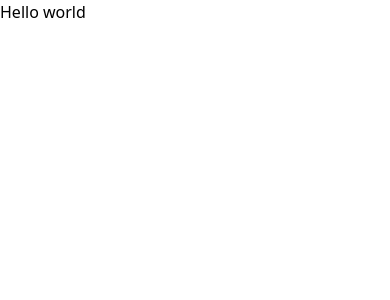
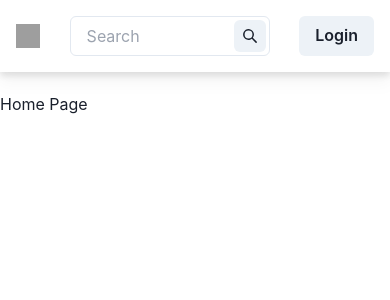
Before and after one commit to masadamsahid/yell-low-web-client, a React (Vite) app: page / in a window 390 px wide. Shown: the top 300 px of the page. Built offline with nearby package versions, Linux system fonts and the light colour scheme; grey boxes are pictures that could not be loaded.

Commit message:
add `chakraui` and set the `Navbar` component (of course, it's responsive

```diff
--- a/package.json
+++ b/package.json
@@ -9,6 +9,11 @@
     "preview": "vite preview"
   },
   "dependencies": {
+    "@chakra-ui/icons": "^2.0.13",
+    "@chakra-ui/react": "^2.4.2",
+    "@emotion/react": "^11.10.5",
+    "@emotion/styled": "^11.10.5",
+    "framer-motion": "^7.6.18",
     "react": "^18.2.0",
     "react-dom": "^18.2.0",
     "react-router-dom": "^6.4.4"
--- a/src/App.tsx
+++ b/src/App.tsx
@@ -1,9 +1,47 @@
+import {Button, ChakraProvider} from "@chakra-ui/react";
+import {createBrowserRouter, Outlet, RouterProvider} from "react-router-dom";
+import HomePage from "./pages/HomePage";
+import Navbar from "./components/Navbar";
+import Footer from "./components/Footer";
+import ProfilePage from "./pages/ProfilePage";
+import PostDetailPage from "./pages/PostDetailPage";
+
+const MainLayout = () => (
+  <div className='min-h-screen flex flex-col items-center'>
+    <Navbar/>
+    <div className='w-full max-w-7xl mt-5'>
+      <Outlet/>
+    </div>
+  </div>
+);
+
+const router = createBrowserRouter([
+  {
+    path: '/',
+    element: <MainLayout/>,
+    children: [
+      {
+        path: '/',
+        element: <HomePage/>,
+      },
+      {
+        path: '/users',
+        element: <ProfilePage/>,
+      },
+      {
+        path: '/posts',
+        element: <PostDetailPage/>,
+      },
+    ],
+  },
+]);
+
 function App() {
 
   return (
-    <div className="">
-      Hello world
-    </div>
+    <ChakraProvider>
+      <RouterProvider router={router}/>
+    </ChakraProvider>
   )
 }
 
--- /dev/null
+++ b/src/components/Footer.tsx
@@ -0,0 +1,11 @@
+import React from 'react';
+
+const Footer = () => {
+  return (
+    <div className='w-full max-w-7xl'>
+      Footer
+    </div>
+  );
+};
+
+export default Footer;
--- /dev/null
+++ b/src/components/Navbar.tsx
@@ -0,0 +1,58 @@
+import React from 'react';
+import {
+  Button,
+  ButtonGroup,
+  IconButton,
+  Image,
+  Input,
+  InputGroup,
+  InputRightElement,
+} from "@chakra-ui/react";
+import {Link} from "react-router-dom";
+import {SearchIcon} from '@chakra-ui/icons'
+
+const Navbar = () => {
+  return (
+    <div className='w-full p-2 sticky flex items-center justify-center drop-shadow-lg bg-white'>
+      <div className='max-w-7xl w-full p-2 flex items-center justify-between'>
+        <div className='flex justify-center items-center gap-2'>
+          <Image
+            className='w-6 h-6 sm:w-12 sm:h-12'
+            src='https://upload.wikimedia.org/wikipedia/commons/thumb/9/99/Unofficial_JavaScript_logo_2.svg/1024px-Unofficial_JavaScript_logo_2.svg.png'
+          />
+          <h1 className='hidden md:block text-2xl font-extrabold fonp'>
+            Yell-Low!
+          </h1>
+        </div>
+
+        <form className='' onSubmit={(e) => {
+          e.preventDefault()
+        }}>
+          <InputGroup>
+            <Input w={[200, 300, 400]} placeholder='Search' bgColor='white'/>
+            <InputRightElement>
+              <IconButton type='submit' aria-label='Search user' icon={<SearchIcon/>} size='sm'/>
+            </InputRightElement>
+          </InputGroup>
+        </form>
+
+        <div>
+          <ButtonGroup>
+            <Link to='/login'>
+              <Button>
+                Login
+              </Button>
+            </Link>
+            <Link to='/register' className='hidden sm:block'>
+              <Button bgColor='rgb(247,224,24)'>
+                Register
+              </Button>
+            </Link>
+          </ButtonGroup>
+        </div>
+      </div>
+    </div>
+  );
+};
+
+export default Navbar;
--- /dev/null
+++ b/src/pages/HomePage.tsx
@@ -0,0 +1,11 @@
+import React from 'react';
+
+const HomePage = () => {
+  return (
+    <div>
+      Home Page
+    </div>
+  );
+};
+
+export default HomePage;
--- /dev/null
+++ b/src/pages/PostDetailPage.tsx
@@ -0,0 +1,11 @@
+import React from 'react';
+
+const PostDetailPage = () => {
+  return (
+    <div>
+      Post Detail
+    </div>
+  );
+};
+
+export default PostDetailPage;
--- /dev/null
+++ b/src/pages/ProfilePage.tsx
@@ -0,0 +1,11 @@
+import React from 'react';
+
+const ProfilePage = () => {
+  return (
+    <div>
+      Profile Page
+    </div>
+  );
+};
+
+export default ProfilePage;
--- a/tailwind.config.cjs
+++ b/tailwind.config.cjs
@@ -6,7 +6,9 @@ module.exports = {
   ],
   theme: {
     extend: {
-      fontFamily: ["Poppins", 'sans-serif']
+      fontFamily: {
+        poppins: ["Poppins", 'sans-serif']
+      }
     },
   },
   plugins: [],
```
Also changed, not shown: 1 other file (tests, documents, lock files or other folders).
